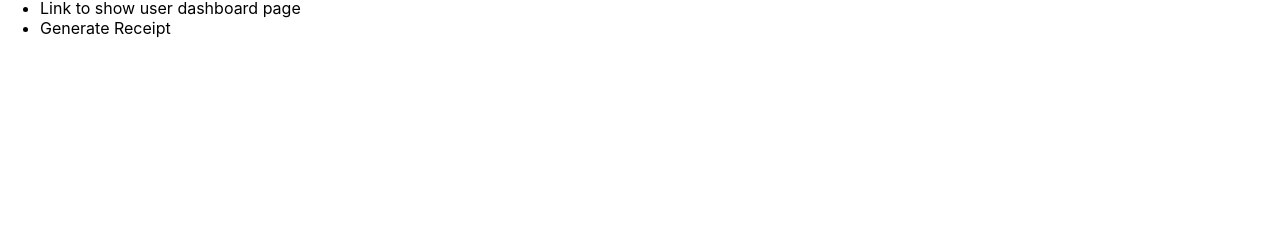
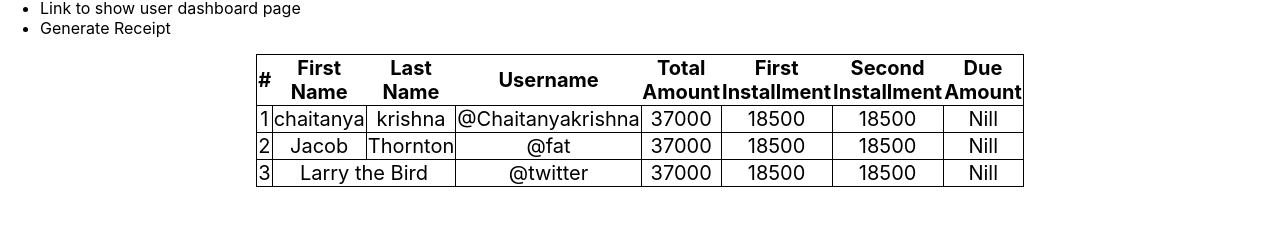
Before and after one commit to manjunadhb/project_pulse-2203, a React (Create React App) app: page /SignInAdmin/Dashboard/FeeReport in a window 1280 px wide. Shown: the part 541-766 px from the top of the page. Built offline with nearby package versions, Linux system fonts and the light colour scheme.

Commit message:
added data in fee report

```diff
--- a/src/components/FeeReport.js
+++ b/src/components/FeeReport.js
@@ -1,4 +1,5 @@
 import React from 'react'
+import Table from 'react-bootstrap/Table'
 
 function FeeReport() {
   return (
@@ -15,6 +16,52 @@ function FeeReport() {
         <li>Generate Receipt</li>
       </ul>
 
+      <Table striped bordered hover variant="dark">
+  <thead>
+    <tr>
+      <th>#</th>
+      <th>First Name</th>
+      <th>Last Name</th>
+      <th>Username</th>
+      <th>Total Amount</th>
+      <th>First Installment</th>
+      <th>Second Installment</th>
+      <th>Due Amount</th>
+    </tr>
+  </thead>
+  <tbody>
+    <tr>
+      <td>1</td>
+      <td>chaitanya</td>
+      <td>krishna</td>
+      <td>@Chaitanyakrishna</td>
+      <td>37000</td>
+      <td>18500</td>
+      <td>18500</td>
+      <td>Nill</td>
+    </tr>
+    <tr>
+      <td>2</td>
+      <td>Jacob</td>
+      <td>Thornton</td>
+      <td>@fat</td>
+      <td>37000</td>
+      <td>18500</td>
+      <td>18500</td>
+      <td>Nill</td>
+    </tr>
+    <tr>
+      <td>3</td>
+      <td colSpan={2}>Larry the Bird</td>
+      <td>@twitter</td>
+      <td>37000</td>
+      <td>18500</td>
+      <td>18500</td>
+      <td>Nill</td>
+    </tr>
+  </tbody>
+</Table>
+
   </div>
   )
 }
```
